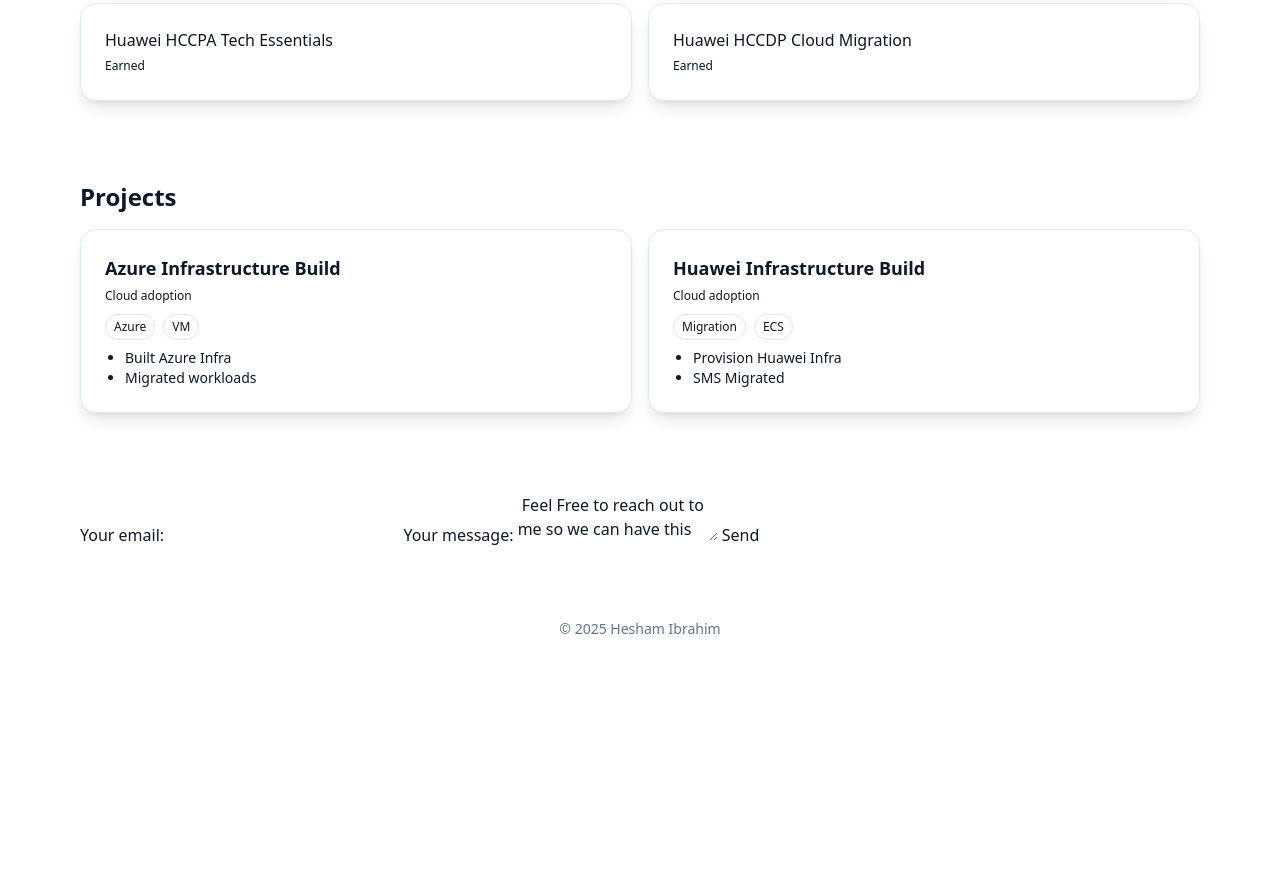
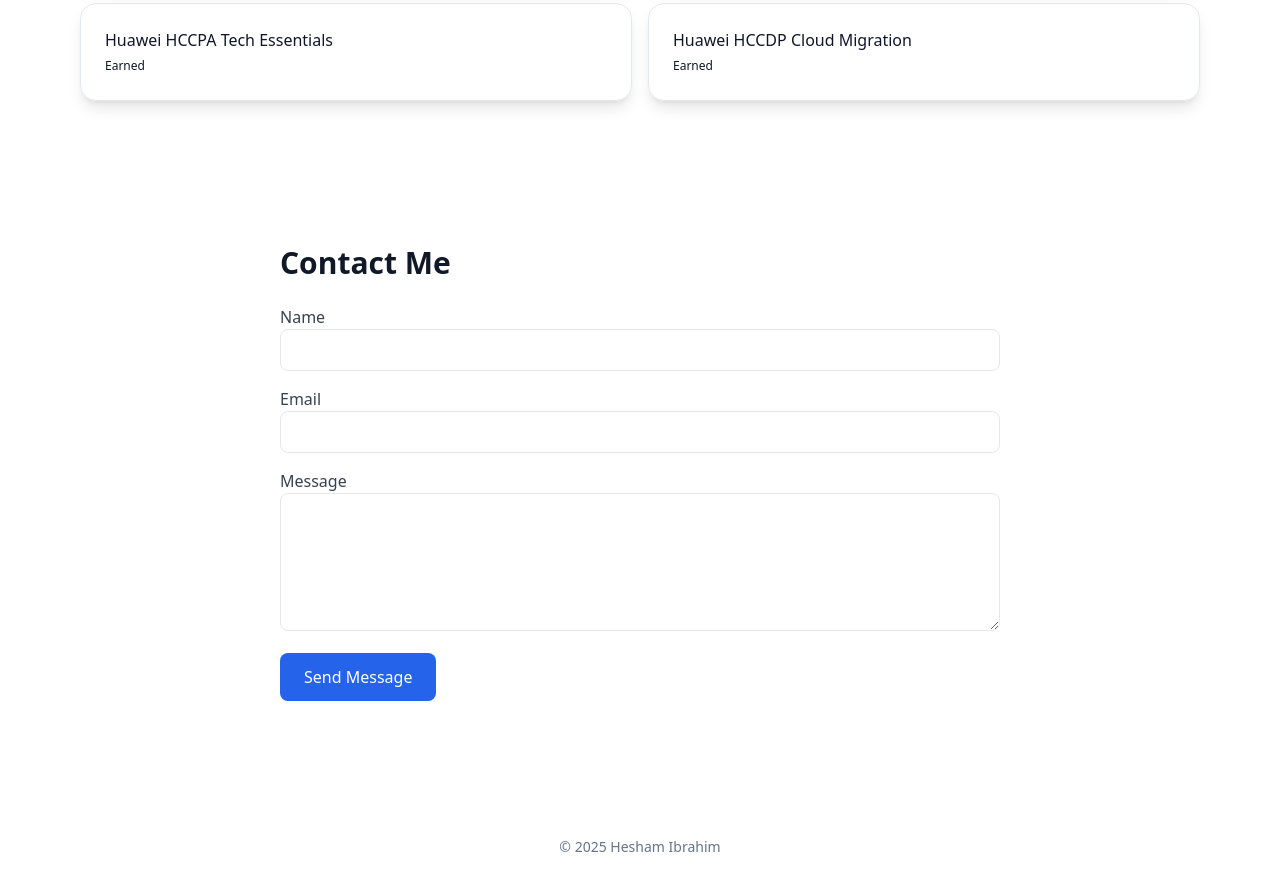
Before and after one commit to heshamibrahim25/Portfolio, a plain HTML site: page index.html in a window 1280 px wide. Shown: the part 846-1735 px from the top of the page. Before the commit the page ends 1517 px from the top, so only its background shows below. Drawn offline with nearby package versions, Linux system fonts and the light colour scheme.

Commit message:
Update index.html
v0.4 update from

```diff
--- a/index.html
+++ b/index.html
@@ -70,27 +70,33 @@
 
 <!-- Projects -->
 <section id="projects" class="max-w-6xl mx-auto px-4 py-10">
-  <h2 class="text-2xl font-semibold mb-4">Projects</h2>
-  <div id="projects-wrap" class="grid md:grid-cols-2 gap-4"></div>
+<section id="contact" class="bg-white py-16">
+  <div class="max-w-3xl mx-auto px-6">
+    <h2 class="text-3xl font-bold text-gray-900 mb-6">Contact Me</h2>
+    <form action="https://formspree.io/f/mabcd123" method="POST" class="space-y-4">
+      <div>
+        <label for="name" class="block text-gray-700">Name</label>
+        <input type="text" name="name" id="name" required
+          class="w-full px-4 py-2 border rounded-lg focus:outline-none focus:ring-2 focus:ring-blue-500">
+      </div>
+      <div>
+        <label for="email" class="block text-gray-700">Email</label>
+        <input type="email" name="email" id="email" required
+          class="w-full px-4 py-2 border rounded-lg focus:outline-none focus:ring-2 focus:ring-blue-500">
+      </div>
+      <div>
+        <label for="message" class="block text-gray-700">Message</label>
+        <textarea name="message" id="message" rows="5" required
+          class="w-full px-4 py-2 border rounded-lg focus:outline-none focus:ring-2 focus:ring-blue-500"></textarea>
+      </div>
+      <button type="submit"
+        class="bg-blue-600 text-white px-6 py-3 rounded-lg hover:bg-blue-700 transition">
+        Send Message
+      </button>
+    </form>
+  </div>
 </section>
 
-<!-- Contact -->
-<section id="contact" class="max-w-6xl mx-auto px-4 py-10">
-<form
-  action="https://formspree.io/f/mdklynby"
-  method="POST"
->
-  <label>
-    Your email:
-    <input type="email" name="email">
-  </label>
-  <label>
-    Your message:
-    <textarea name="message"> Feel Free to reach out to me so we can have this success brought to light</textarea>
-  </label>
-  <!-- your other form fields go here -->
-  <button type="submit">Send</button>
-</form>
 </section>
 
 <footer class="py-8 text-center text-sm text-slate-500">
```
